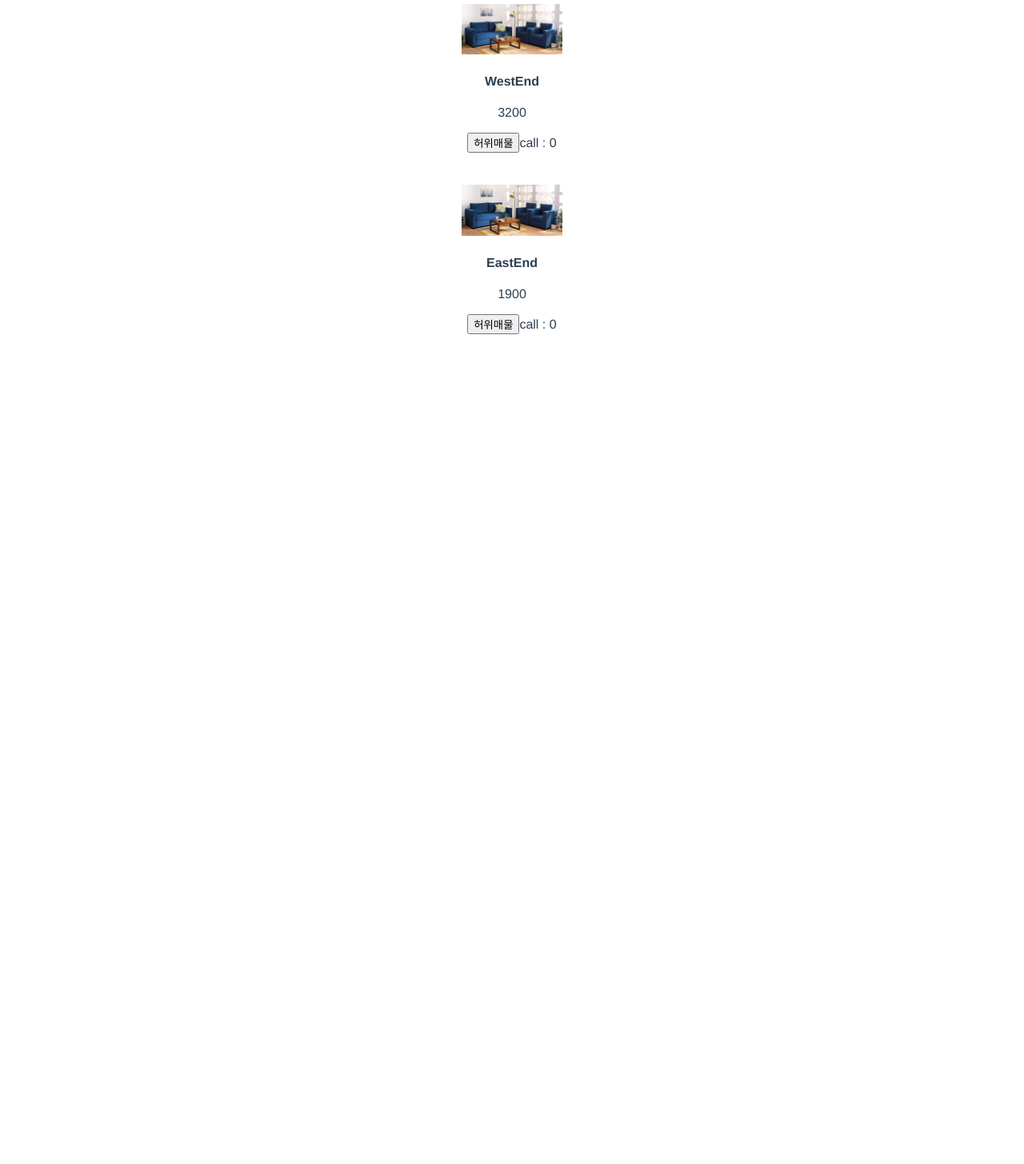
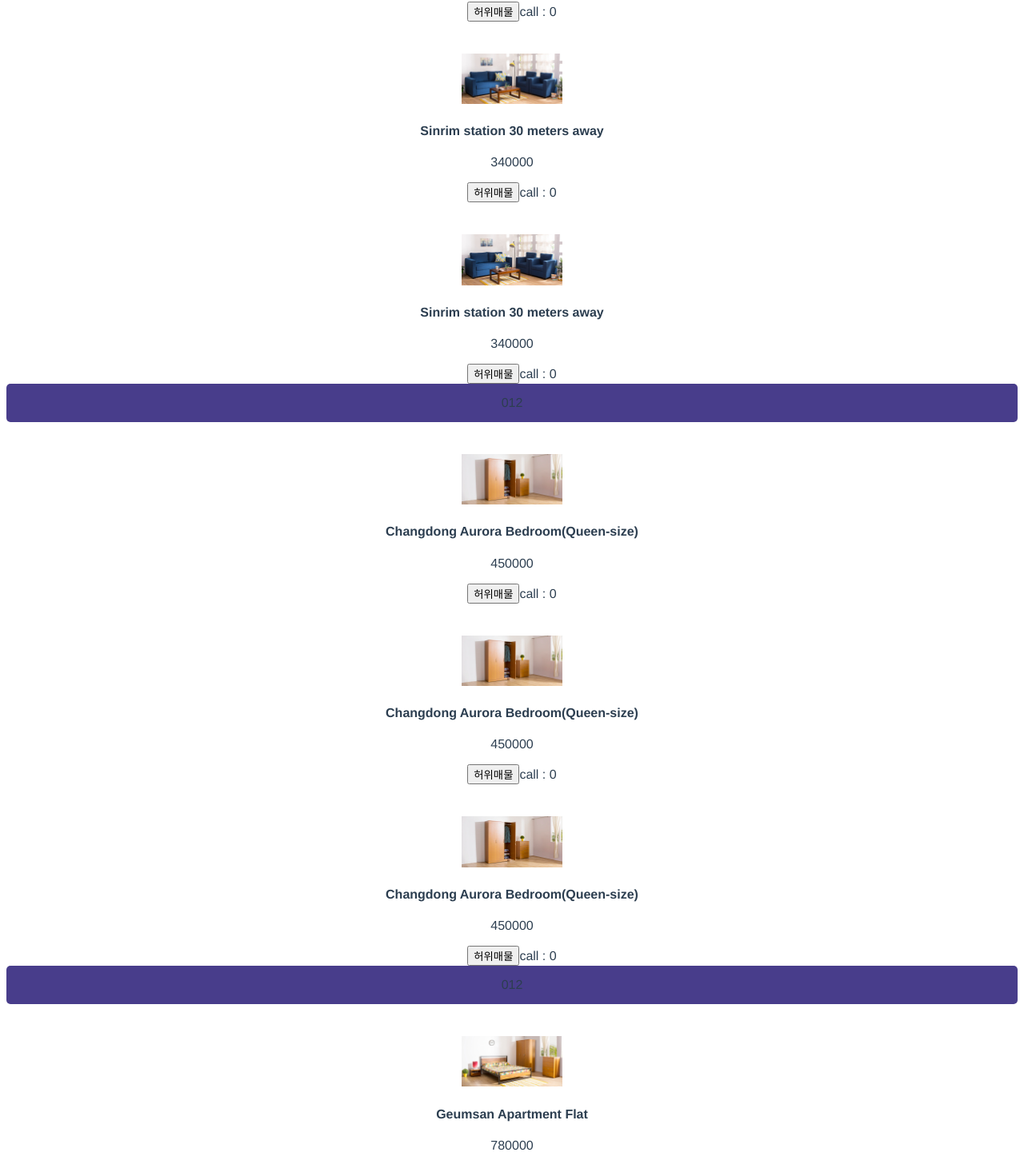
Before and after one commit to DrInnovatio/RealEstateVue, a Vue app: page / in a window 1280 px wide. Shown: the part 318-1774 px from the top of the page at 80% size. Before the commit the page ends 800 px from the top, so only its background shows below. Built offline with nearby package versions, Linux system fonts and the light colour scheme.

Commit message:
done with it.

```diff
--- a/src/App.vue
+++ b/src/App.vue
@@ -1,4 +1,9 @@
 <template>
+ <div class="menu">
+
+    <h1>Aniss Real Estate</h1>
+
+  </div>
 
   <div class="black-bg" v-if="isModalWindowOpen == true">
     <div class="white-bg">
@@ -8,27 +13,50 @@
     </div>
   </div>
 
-  <div class="menu">
+
+  <div v-for="(a, i) in products" :key="i">
+    <img class="room-img" src="./assets/room0.jpg"/>
+    <h4 @click="isModalWindowOpen = true">{{rooms[0].title}}</h4>
+    <p>{{rooms[0].price}}</p>
+    <button @click="increasingNumber()">허위매물</button><span>call : {{call[i]}} </span>
+  </div>
+
+    <div class="menu">
 
     <a v-for="(tom, k) in items" :key="tom">{{k}}</a>
 
   </div>
   <div v-for="(a, i) in products" :key="i">
-    <img class="room-img" src="./assets/room0.jpg"/>
-    <h4 @click="isModalWindowOpen = true">{{a}}</h4>
-    <p>{{price[i]}}</p>
+    <img class="room-img" src="./assets/room1.jpg"/>
+    <h4 @click="isModalWindowOpen = true">{{rooms[1].title}}</h4>
+    <p>{{rooms[1].price}}</p>
     <button @click="increasingNumber()">허위매물</button><span>call : {{call[i]}} </span>
   </div>
 
+    <div class="menu">
+
+    <a v-for="(tom, k) in items" :key="tom">{{k}}</a>
+
+  </div>
+  <div v-for="(a, i) in products" :key="i">
+    <img class="room-img" src="./assets/room2.jpg"/>
+    <h4 @click="isModalWindowOpen = true">{{rooms[2].title}}</h4>
+    <p>{{rooms[2].price}}</p>
+    <button @click="increasingNumber()">허위매물</button><span>call : {{call[i]}} </span>
+  </div>
 
 </template>
 
 <script>
 
+import data from './components/post.js';
+
+
 export default {
   name: 'App',
   data(){
     return{
+      rooms: data,
       closeModal: true,
       isModalWindowOpen: false,
       call: [0, 0, 0,],
@@ -65,10 +93,7 @@ export default {
   padding: 15px;
   border-radius: 5px;
 }
-.menu a {
-  color: white;
-  padding: 10px;
-}
+
 
 .menu p {
   color: rgb(40, 241, 13);
--- a/src/components/HelloWorld.vue
+++ /dev/null
@@ -1,58 +0,0 @@
-<template>
-  <div class="hello">
-    <h1>{{ msg }}</h1>
-    <p>
-      For a guide and recipes on how to configure / customize this project,<br>
-      check out the
-      <a href="https://cli.vuejs.org" target="_blank" rel="noopener">vue-cli documentation</a>.
-    </p>
-    <h3>Installed CLI Plugins</h3>
-    <ul>
-      <li><a href="https://github.com/vuejs/vue-cli/tree/dev/packages/%40vue/cli-plugin-babel" target="_blank" rel="noopener">babel</a></li>
-      <li><a href="https://github.com/vuejs/vue-cli/tree/dev/packages/%40vue/cli-plugin-eslint" target="_blank" rel="noopener">eslint</a></li>
-    </ul>
-    <h3>Essential Links</h3>
-    <ul>
-      <li><a href="https://vuejs.org" target="_blank" rel="noopener">Core Docs</a></li>
-      <li><a href="https://forum.vuejs.org" target="_blank" rel="noopener">Forum</a></li>
-      <li><a href="https://chat.vuejs.org" target="_blank" rel="noopener">Community Chat</a></li>
-      <li><a href="https://twitter.com/vuejs" target="_blank" rel="noopener">Twitter</a></li>
-      <li><a href="https://news.vuejs.org" target="_blank" rel="noopener">News</a></li>
-    </ul>
-    <h3>Ecosystem</h3>
-    <ul>
-      <li><a href="https://router.vuejs.org" target="_blank" rel="noopener">vue-router</a></li>
-      <li><a href="https://vuex.vuejs.org" target="_blank" rel="noopener">vuex</a></li>
-      <li><a href="https://github.com/vuejs/vue-devtools#vue-devtools" target="_blank" rel="noopener">vue-devtools</a></li>
-      <li><a href="https://vue-loader.vuejs.org" target="_blank" rel="noopener">vue-loader</a></li>
-      <li><a href="https://github.com/vuejs/awesome-vue" target="_blank" rel="noopener">awesome-vue</a></li>
-    </ul>
-  </div>
-</template>
-
-<script>
-export default {
-  name: 'HelloWorld',
-  props: {
-    msg: String
-  }
-}
-</script>
-
-<!-- Add "scoped" attribute to limit CSS to this component only -->
-<style scoped>
-h3 {
-  margin: 40px 0 0;
-}
-ul {
-  list-style-type: none;
-  padding: 0;
-}
-li {
-  display: inline-block;
-  margin: 0 10px;
-}
-a {
-  color: #42b983;
-}
-</style>
--- a/src/components/post.js
+++ b/src/components/post.js
@@ -1,43 +1,37 @@
-[{
+export default [{
     id: 0,
     title: "Sinrim station 30 meters away",
     image: "https://codingapple1.github.io/vue/room0.jpg",
     content: "18년 신축공사한 남향 원룸 ☀️, 공기청정기 제공",
     price: 340000
-    },
-    {
+}, {
     id: 1,
     title: "Changdong Aurora Bedroom(Queen-size)",
     image: "https://codingapple1.github.io/vue/room1.jpg",
     content: "침실만 따로 있는 공용 셰어하우스입니다. 최대 2인 가능",
     price: 450000
-    },
-    {
+}, {
     id: 2,
     title: "Geumsan Apartment Flat",
     image: "https://codingapple1.github.io/vue/room2.jpg",
     content: "금산오거리 역세권 아파트입니다. 애완동물 불가능 ?",
     price: 780000
-    },
-    {
+}, {
     id: 3,
     title: "Double styled beds Studio Apt",
     image: "https://codingapple1.github.io/vue/room3.jpg",
     content: "무암동인근 2인용 원룸입니다. 전세 전환가능",
     price: 550000
-    },
-    {
+}, {
     id: 4,
     title: "MyeongIl Apartment flat",
     image: "https://codingapple1.github.io/vue/room4.jpg",
     content: "탄천동 아파트 월세, 남향, 역 5분거리, 허위매물아님",
     price: 680000
-    },
-    {
+}, {
     id: 5,
     title: "Banziha One Room",
     image: "https://codingapple1.github.io/vue/room5.jpg",
     content: "반지하 원룸입니다. 비올 때 물가끔 새는거 빼면 좋아요",
     price: 370000
-    }
-];
+}];
```
Lines whose indentation alone changed are shown as unchanged.
